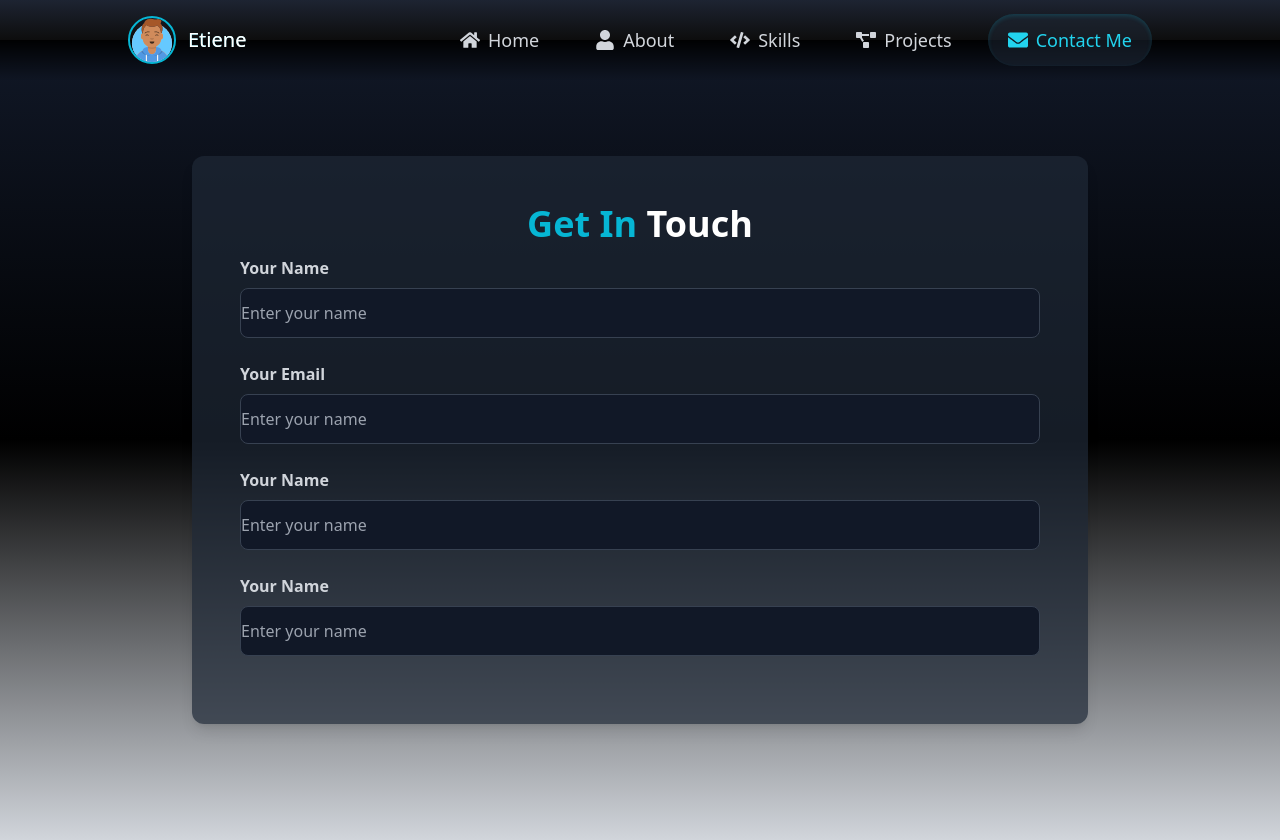
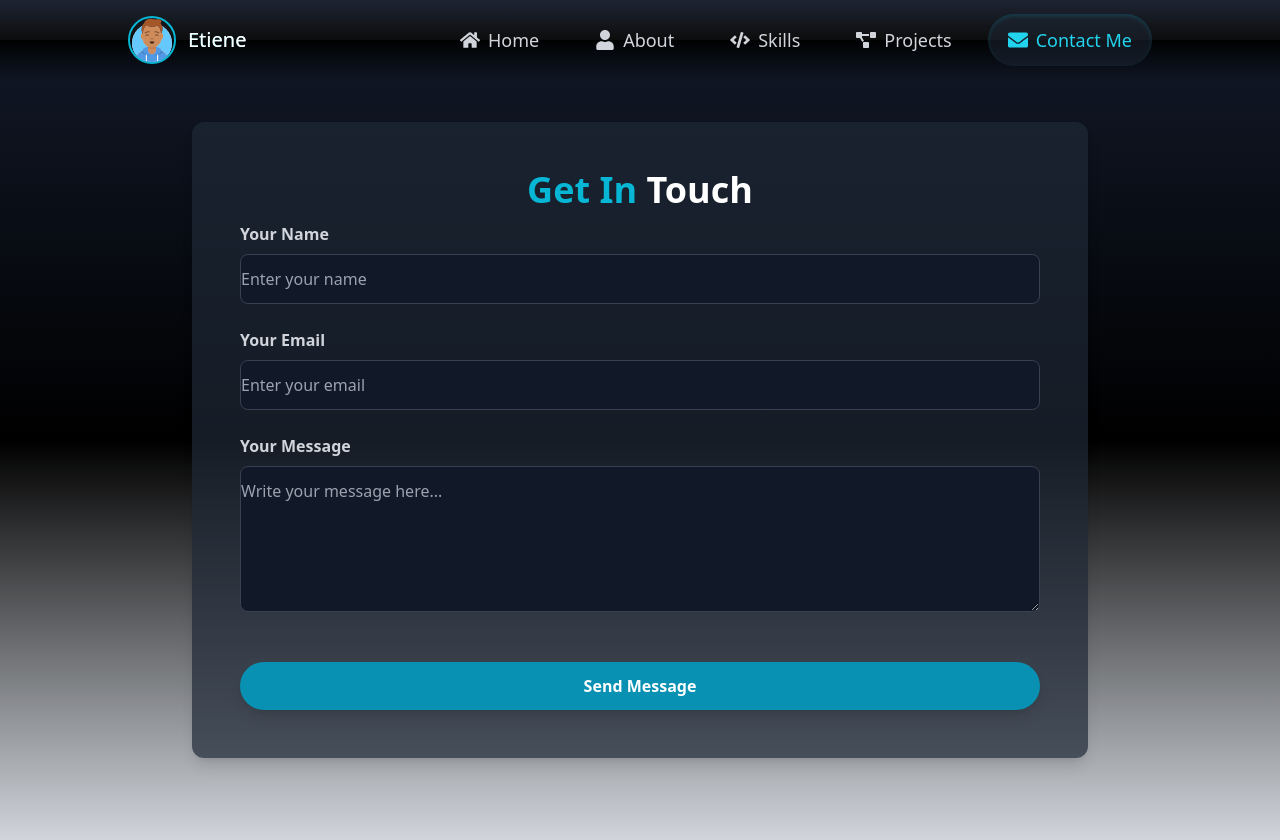
Before and after one commit to nietiene/my-react-portfolio, a React (Vite) app: page /contact in a window 1280 px wide. Built offline with nearby package versions, Linux system fonts and the light colour scheme.

Commit message:
commi of my portfolio

```diff
--- a/src/pages/contact.jsx
+++ b/src/pages/contact.jsx
@@ -87,47 +87,70 @@ const Contact = () => {
                  onChange={handleChange}
                  required
                  className="w-full py-3 rounded-lg bg-gray-900 text-white border border-gray-700 focus-within:outline-none focus:ring-2 focus:ring-cyan-500"
-                 placeholder="Enter your name"
+                 placeholder="Enter your email"
                  disabled={isSubmittting}
                 />
             </motion.div>
+
           <motion.div
              initial={{ opacity: 0, y: -20 }}
              animate={{ opacity: 1, x: 0 }}
-             transition={{ delay: 0.4 }}
+             transition={{ delay: 0.6 }}
             >
-              <label htmlFor="name" className="block mb-2 font-semibold text-gray-300">
-                Your Name
+              <label htmlFor="message" className="block mb-2 font-semibold text-gray-300">
+                Your Message
               </label>
 
-              <input type="text" name="name" id="name"
-                 value={formData.name}
+              <textarea name="message" id="message"
+                 value={formData.message}
                  onChange={handleChange}
+                 rows="5"
                  required
                  className="w-full py-3 rounded-lg bg-gray-900 text-white border border-gray-700 focus-within:outline-none focus:ring-2 focus:ring-cyan-500"
-                 placeholder="Enter your name"
+                 placeholder="Write your message here..."
                  disabled={isSubmittting}
                 />
             </motion.div>
-          <motion.div
-             initial={{ opacity: 0, y: -20 }}
-             animate={{ opacity: 1, x: 0 }}
-             transition={{ delay: 0.4 }}
+
+            <motion.button
+              type="submit"
+              disabled={isSubmittting}
+              className="w-full py-3 bg-cyan-600 hover:bg-cyan-700 rounded-full text-white font-semibold shadow-lg transition duration-300 flex items-center justify-center disabled:opacity-50"
+              initial={{ opacity: 0 }}
+              animate={{ opacity: 1 }}
+              transition={{ delay: 0.7 }}
             >
-              <label htmlFor="name" className="block mb-2 font-semibold text-gray-300">
-                Your Name
-              </label>
+              {isSubmittting ? (
+               <>
+                <svg
+                  className="animate-spin mr-3 h-5 w-5 text-white"
+                  xmlns="http://www.w3.org/2000/svg"
+                  fill="none"
+                  viewBox="0 0 24 24"
+                >
+                  <circle
+                    className="opacity-25"
+                    cx="12"
+                    cy="12"
+                    r="10"
+                    stroke="currentColor"
+                    strokeWidth="4"
+                  />
+                  <path
+                    className="opacity-75"
+                    fill="currentColor"
+                    d="M4 12a8 8 0 018-8V0C5.373 0 0 5.373 0 12h4zm2 5.291A7.962 7.962 0 014 12H0c0 3.042 1.135 5.824 3 7.938l3-2.647z"
+                  />
+                </svg>
+                Sending...
+                </>
 
-              <input type="text" name="name" id="name"
-                 value={formData.name}
-                 onChange={handleChange}
-                 required
-                 className="w-full py-3 rounded-lg bg-gray-900 text-white border border-gray-700 focus-within:outline-none focus:ring-2 focus:ring-cyan-500"
-                 placeholder="Enter your name"
-                 disabled={isSubmittting}
-                />
-            </motion.div>
-        </form>
+              ) : (
+                "Send Message"
+              )}
+            </motion.button>
+
+         </form>
 
      </motion.div>
     </section>
```
